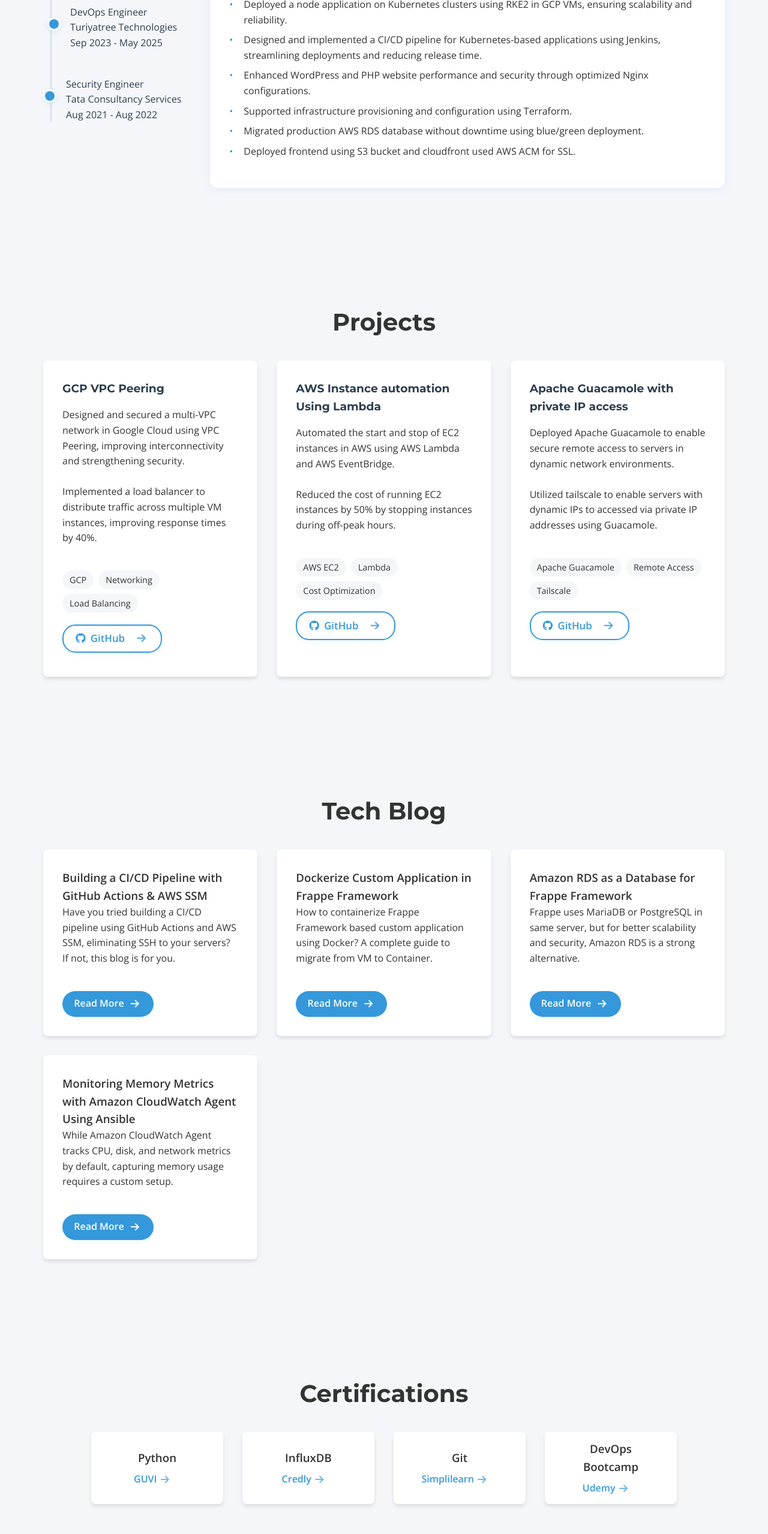
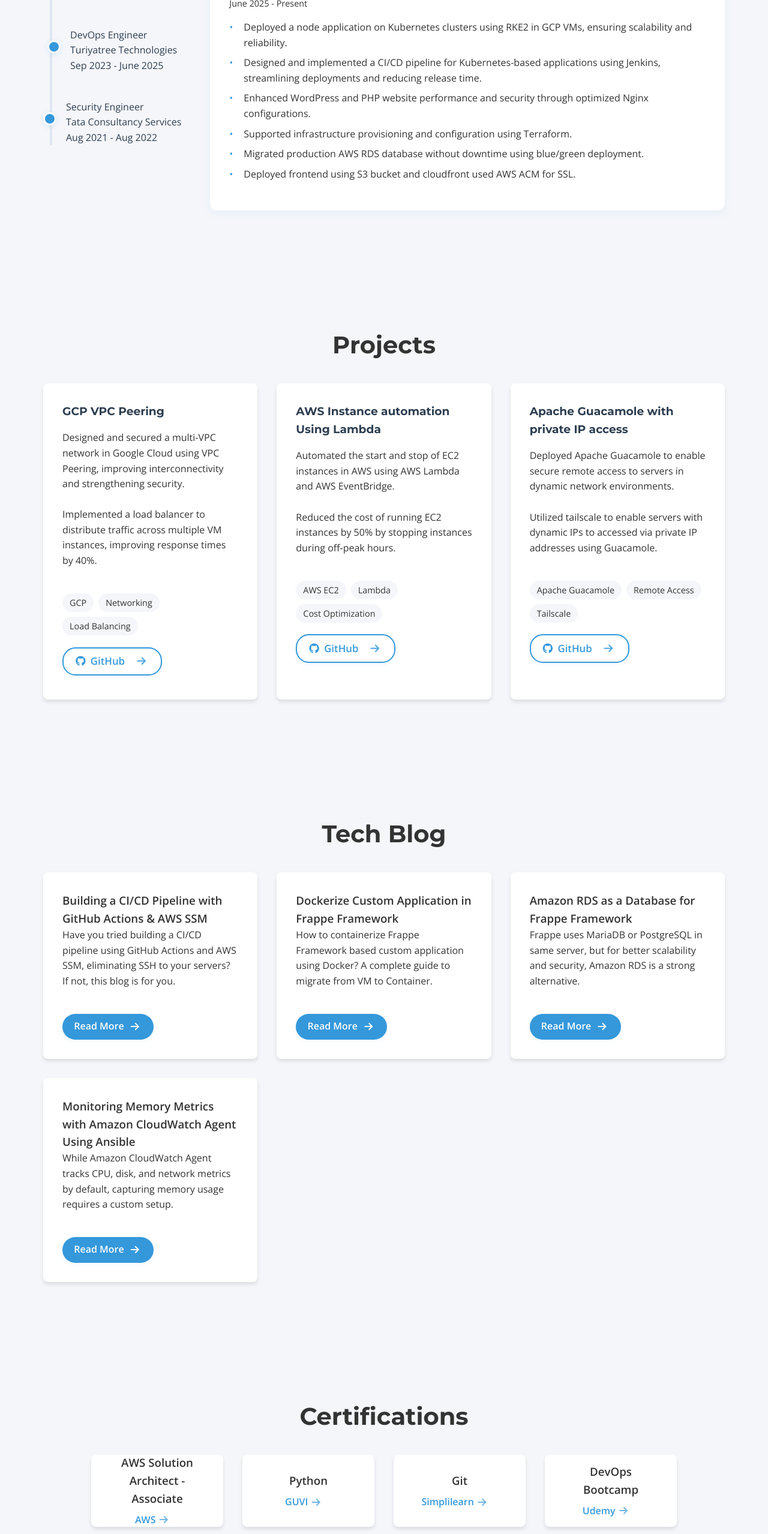
Before and after one commit to Yashwanth-tss/Yashwanth-tss.github.io, a website built with Vite: page index.html in a window 1280 px wide. Shown: the part 3405-5962 px from the top of the page at 60% size. Built offline with nearby package versions, Linux system fonts and the light colour scheme.

Commit message:
AWS certificate update

```diff
--- a/index.html
+++ b/index.html
@@ -81,7 +81,7 @@
                             Driven by a desire to expand my technical expertise, I pursued a Master's in Computer Applications (MCA) at Vellore Institute of Technology (VIT). This phase of academic growth allowed me to dive deeper into modern IT trends and sharpen my ability to solve real-world challenges.
                             <br/>
                             <br/>
-                            Today, I work as a DevOps Engineer in a AI based startup, where I specialize in architecting and automating cloud infrastructure using Docker, Kubernetes, and AWS. From CI/CD pipelines to container orchestration, I focus on creating scalable, secure, and efficient systems. I'm passionate about continuous learning and love applying my knowledge to build innovative and future-ready solutions.
+                            Today, I work as a DevOps Engineer, where I specialize in architecting and automating cloud infrastructure using Docker, Kubernetes, and AWS. From CI/CD pipelines to container orchestration, I focus on creating scalable, secure, and efficient systems. I'm passionate about continuous learning and love applying my knowledge to build innovative and future-ready solutions. I'm also certified as AWS Solution Architect - Associate.
                             </p>
                     </div>
                 </div>
@@ -229,7 +229,7 @@
                             <div class="step-label">
                                 <span class="step-role">DevOps Engineer</span><br>
                                 <span class="step-company">Turiyatree Technologies</span><br>
-                                <span class="step-date">Sep 2023 - May 2025</span>
+                                <span class="step-date">Sep 2023 - June 2025</span>
                             </div>
                         </div>
                         <div class="step" data-step="2">
@@ -367,13 +367,17 @@
                 <h2 class="section__title" data-aos="fade-up">Certifications</h2>
                 <div class="certifications__grid">
                     <div class="certification__card" data-aos="fade-up" data-aos-delay="200">
+                        <h3>AWS Solution Architect - Associate </h3>
+                        <p><a href="https://www.credly.com/badges/5bfcb402-ebb3-41bf-b87f-3c43044a9660/public_url" target="_blank" class="cert-link">AWS</a></p>
+                    </div>
+                    <div class="certification__card" data-aos="fade-up" data-aos-delay="200">
                         <h3>Python</h3>
                         <p><a href="https://www.guvi.in/verify-certificate?id=2CXk1V1e74Ro99i680" target="_blank" class="cert-link">GUVI</a></p>
                     </div>
-                    <div class="certification__card" data-aos="fade-up" data-aos-delay="300">
+                    <!-- <div class="certification__card" data-aos="fade-up" data-aos-delay="300">
                         <h3>InfluxDB</h3>
                         <p><a href="https://www.credly.com/badges/47fda983-3395-44a9-965c-1365720c8ff7/public_url" target="_blank" class="cert-link">Credly</a></p>
-                    </div>
+                    </div> -->
                     <div class="certification__card" data-aos="fade-up" data-aos-delay="400">
                         <h3>Git</h3>
                         <p><a href="https://drive.google.com/file/d/1qqRRhSfbZ_M1BNTEWy10gxbgSyWbJQpp/view?usp=sharing" target="_blank" class="cert-link">Simplilearn</a></p>
```
